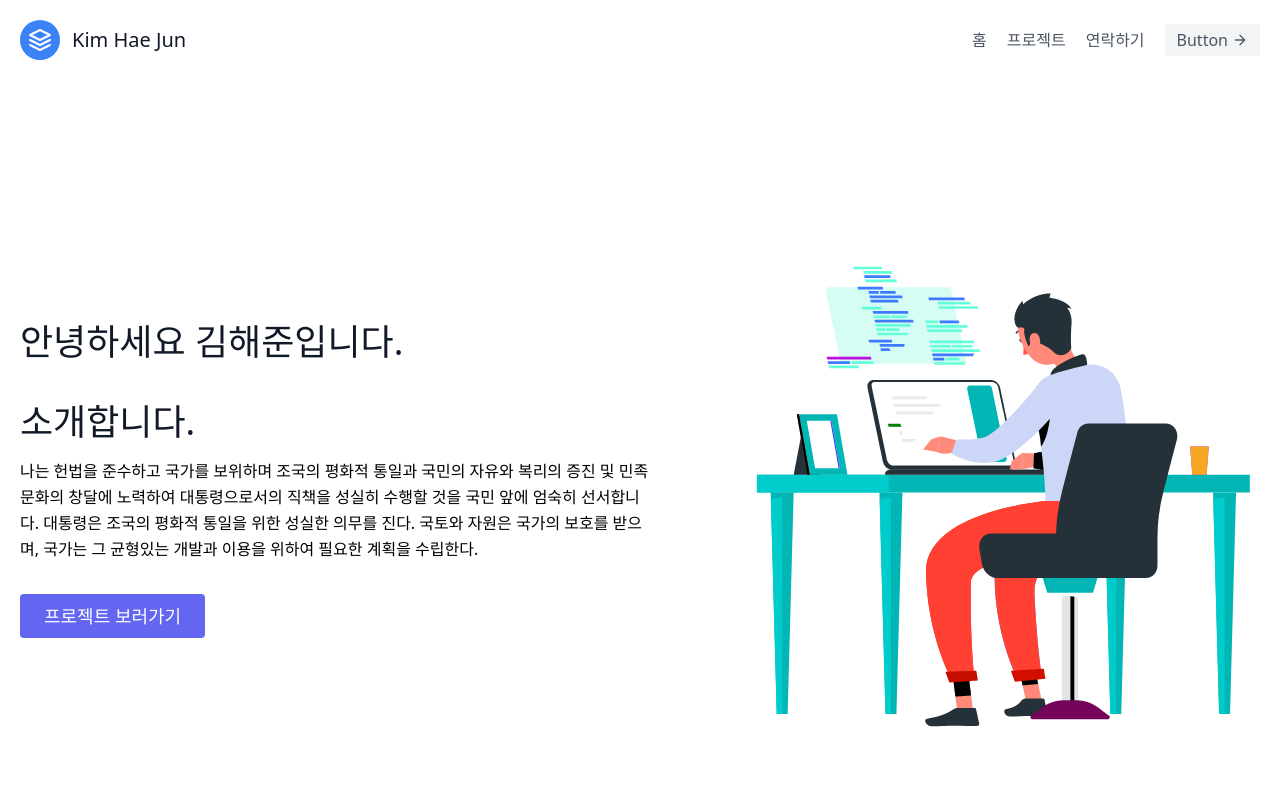
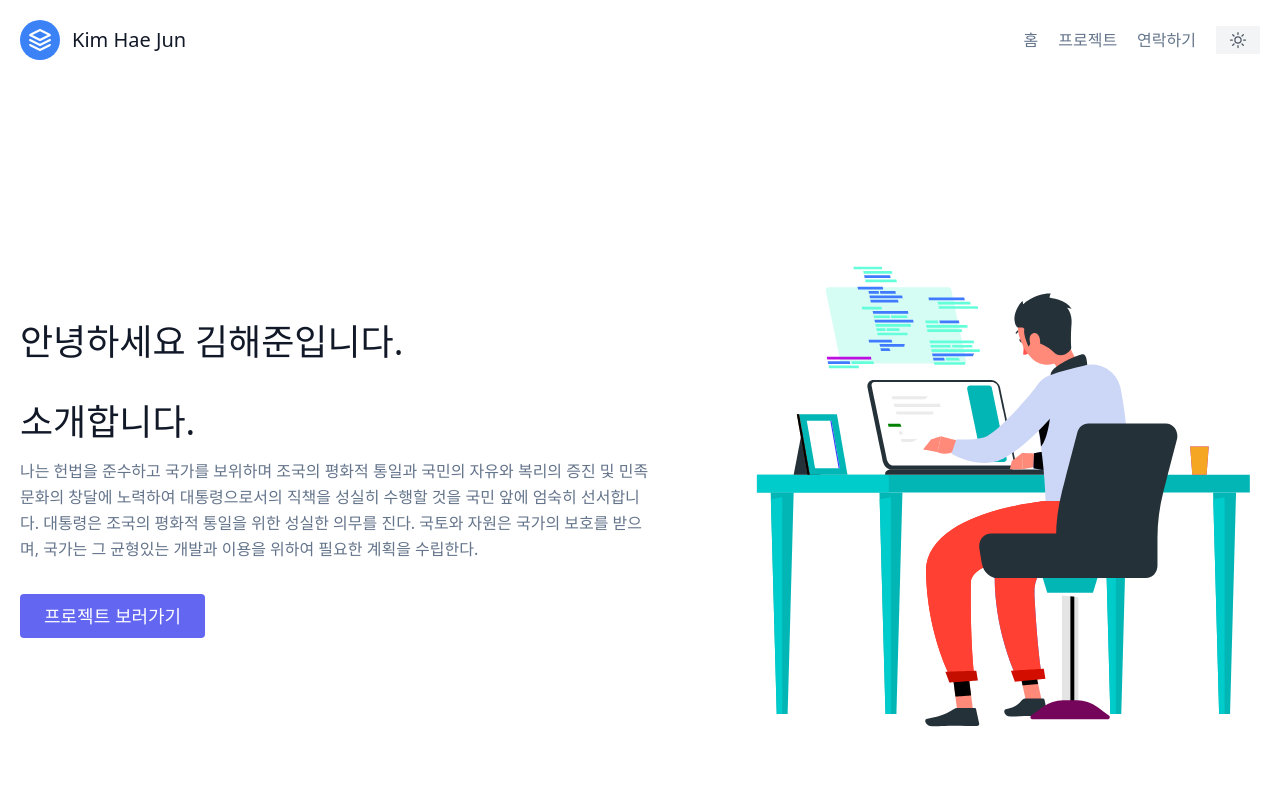
Before and after one commit to Dankimhaejun/next-haejun-portfolio, a Next.js app: page / in a window 1280 px wide. Shown: the top 800 px of the page. Built offline with nearby package versions, Linux system fonts and the light colour scheme.

Commit message:
feat - Add toggle dark mode

```diff
--- a/package.json
+++ b/package.json
@@ -12,6 +12,7 @@
     "@typescript-eslint/eslint-plugin": "^6.18.1",
     "autoprefixer": "^10.4.16",
     "next": "14.0.4",
+    "next-themes": "^0.2.1",
     "postcss": "^8.4.33",
     "prettier": "^3.1.1",
     "react": "^18",
--- /dev/null
+++ b/src/components/dark-mode-toggle-button.tsx
@@ -0,0 +1,44 @@
+import { useTheme } from 'next-themes'
+
+export default function DarkModeToggleButton() {
+  const { theme, setTheme } = useTheme()
+  console.log('theme :>> ', theme)
+  return (
+    <button
+      className="inline-flex items-center bg-gray-100 border-0 py-1 px-3 focus:outline-none hover:bg-gray-200 hover:text-orange-500 dark:bg-slate-600 dark:text-slate-400 dark:hover:bg-slate-700 dark:hover:text-yellow-300"
+      type="button"
+      onClick={() => setTheme(theme === 'dark' ? 'light' : 'dark')}
+    >
+      {/*라이트 모드*/}
+      <svg
+        xmlns="http://www.w3.org/2000/svg"
+        fill="none"
+        viewBox="0 0 24 24"
+        strokeWidth="1.5"
+        stroke="currentColor"
+        className="visible dark:invisible dark:h-0 dark:w-0 h-5 w-5"
+      >
+        <path
+          strokeLinecap="round"
+          strokeLinejoin="round"
+          d="M12 3v2.25m6.364.386-1.591 1.591M21 12h-2.25m-.386 6.364-1.591-1.591M12 18.75V21m-4.773-4.227-1.591 1.591M5.25 12H3m4.227-4.773L5.636 5.636M15.75 12a3.75 3.75 0 1 1-7.5 0 3.75 3.75 0 0 1 7.5 0Z"
+        />
+      </svg>
+      {/*다크 모드*/}
+      <svg
+        xmlns="http://www.w3.org/2000/svg"
+        fill="none"
+        viewBox="0 0 24 24"
+        strokeWidth="1.5"
+        stroke="currentColor"
+        className="invisible dark:visible dark:h-5 dark:w-5 h-0 w-0"
+      >
+        <path
+          strokeLinecap="round"
+          strokeLinejoin="round"
+          d="M21.752 15.002A9.72 9.72 0 0 1 18 15.75c-5.385 0-9.75-4.365-9.75-9.75 0-1.33.266-2.597.748-3.752A9.753 9.753 0 0 0 3 11.25C3 16.635 7.365 21 12.75 21a9.753 9.753 0 0 0 9.002-5.998Z"
+        />
+      </svg>
+    </button>
+  )
+}
--- a/src/components/header.tsx
+++ b/src/components/header.tsx
@@ -1,4 +1,5 @@
 import Link from 'next/link'
+import DarkModeToggleButton from './dark-mode-toggle-button'
 
 export default function Header() {
   return (
@@ -37,20 +38,7 @@ export default function Header() {
               연락하기
             </Link>
           </nav>
-          <button className="inline-flex items-center bg-gray-100 border-0 py-1 px-3 focus:outline-none hover:bg-gray-200 rounded text-base mt-4 md:mt-0">
-            Button
-            <svg
-              fill="none"
-              stroke="currentColor"
-              strokeLinecap="round"
-              strokeLinejoin="round"
-              strokeWidth="2"
-              className="w-4 h-4 ml-1"
-              viewBox="0 0 24 24"
-            >
-              <path d="M5 12h14M12 5l7 7-7 7"></path>
-            </svg>
-          </button>
+          <DarkModeToggleButton />
         </div>
       </header>
     </>
--- a/src/components/layout.tsx
+++ b/src/components/layout.tsx
@@ -1,4 +1,3 @@
-import Head from 'next/head'
 import Footer from './footer'
 import Header from './header'
 
@@ -8,16 +7,10 @@ type LayoutProps = {
 
 export default function Layout({ children }: LayoutProps) {
   return (
-    <>
-      <Head>
-        <title>Kim Hae Jun 포트폴리오</title>
-        <meta name="description" content="포트폴리오" />
-        <meta name="viewport" content="width=device-width, initial-scale=1" />
-        <link rel="icon" href="/favicon.ico" />
-      </Head>
+    <div className="bg-primary">
       <Header />
       <div>{children}</div>
       <Footer />
-    </>
+    </div>
   )
 }
--- a/src/pages/_app.tsx
+++ b/src/pages/_app.tsx
@@ -1,6 +1,11 @@
 import '@/styles/globals.css'
 import type { AppProps } from 'next/app'
+import { ThemeProvider } from 'next-themes'
 
 export default function App({ Component, pageProps }: AppProps) {
-  return <Component {...pageProps} />
+  return (
+    <ThemeProvider attribute="class">
+      <Component {...pageProps} />
+    </ThemeProvider>
+  )
 }
--- a/src/styles/globals.css
+++ b/src/styles/globals.css
@@ -1,3 +1,23 @@
 @tailwind base;
 @tailwind components;
 @tailwind utilities;
+
+.bg-primary {
+  @apply bg-white dark:bg-slate-800
+}
+
+h1, h2, h3, h4, h5, h6 {
+  @apply text-slate-900 dark:text-white
+}
+
+footer {
+  @apply text-gray-600 dark:text-white
+}
+
+a {
+  @apply text-slate-500 hover:text-slate-700 dark:text-slate-400
+}
+
+p {
+  @apply text-slate-500 dark:text-slate-400
+}
```
Also changed, not shown: 1 other file (tests, documents, lock files or other folders).
